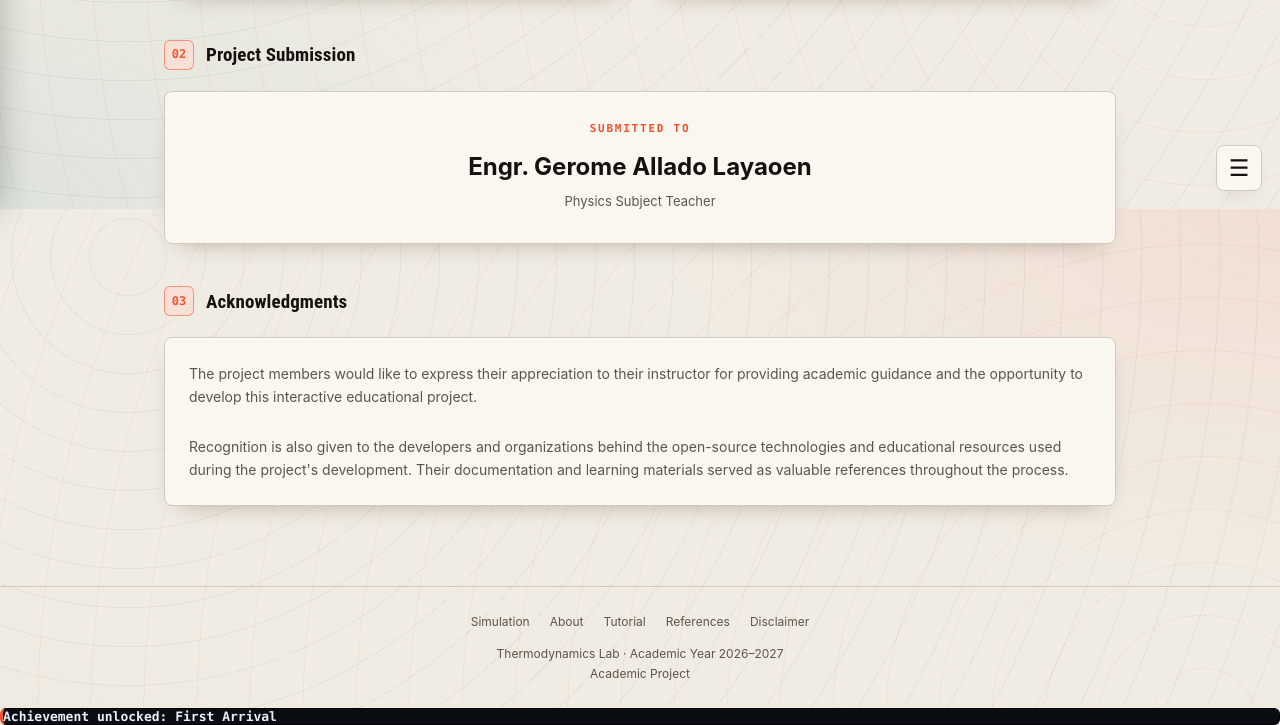
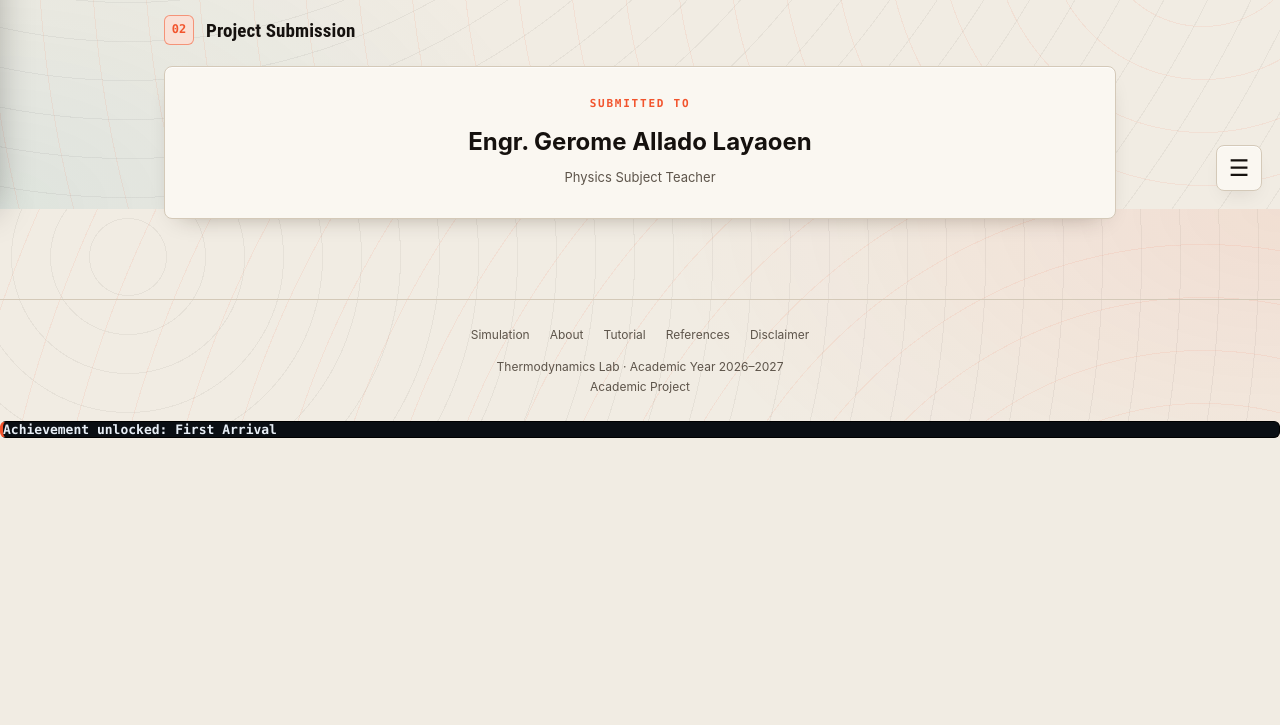
Before and after one commit to Unknown3982938/Thermal-Simulator, a plain HTML site: page credits.html in a window 1280 px wide. Shown: the part 591-1316 px from the top of the page. After the commit the page ends 1029 px from the top, so only its background shows below. Drawn offline with Linux system fonts and the light colour scheme.

Commit message:
Delete acknowledgment section from credits.html
Removed acknowledgment section and related styles from credits.html.

```diff
--- a/credits.html
+++ b/credits.html
@@ -257,18 +257,6 @@ h2 {
     margin-top: 5px;
 }
 
-.acknowledgment {
-    padding: 24px;
-    border: 1px solid var(--border);
-    border-radius: 16px;
-    background: var(--panel2);
-}
-
-.acknowledgment p {
-    color: var(--muted);
-    font-size: 14px;
-}
-
 footer {
     position: relative;
     z-index: 1;
@@ -351,8 +339,6 @@ footer {
         <p>
             This project is the result of collaboration, research,
             and the application of scientific and technological concepts.
-            The following individuals are recognized for their respective
-            roles in this academic project.
         </p>
     </section>
 
@@ -404,31 +390,6 @@ footer {
         </div>
     </section>
 
-    <section class="section">
-        <div class="section-heading">
-            <div class="section-number">03</div>
-            <h2>Acknowledgments</h2>
-        </div>
-
-        <div class="acknowledgment">
-            <p>
-                The project members would like to express their
-                appreciation to their instructor for providing
-                academic guidance and the opportunity to develop
-                this interactive educational project.
-            </p>
-            <br>
-            <p>
-                Recognition is also given to the developers and
-                organizations behind the open-source technologies
-                and educational resources used during the project's
-                development. Their documentation and learning
-                materials served as valuable references throughout
-                the process.
-            </p>
-        </div>
-    </section>
-
 </main>
 
 <footer>
```
